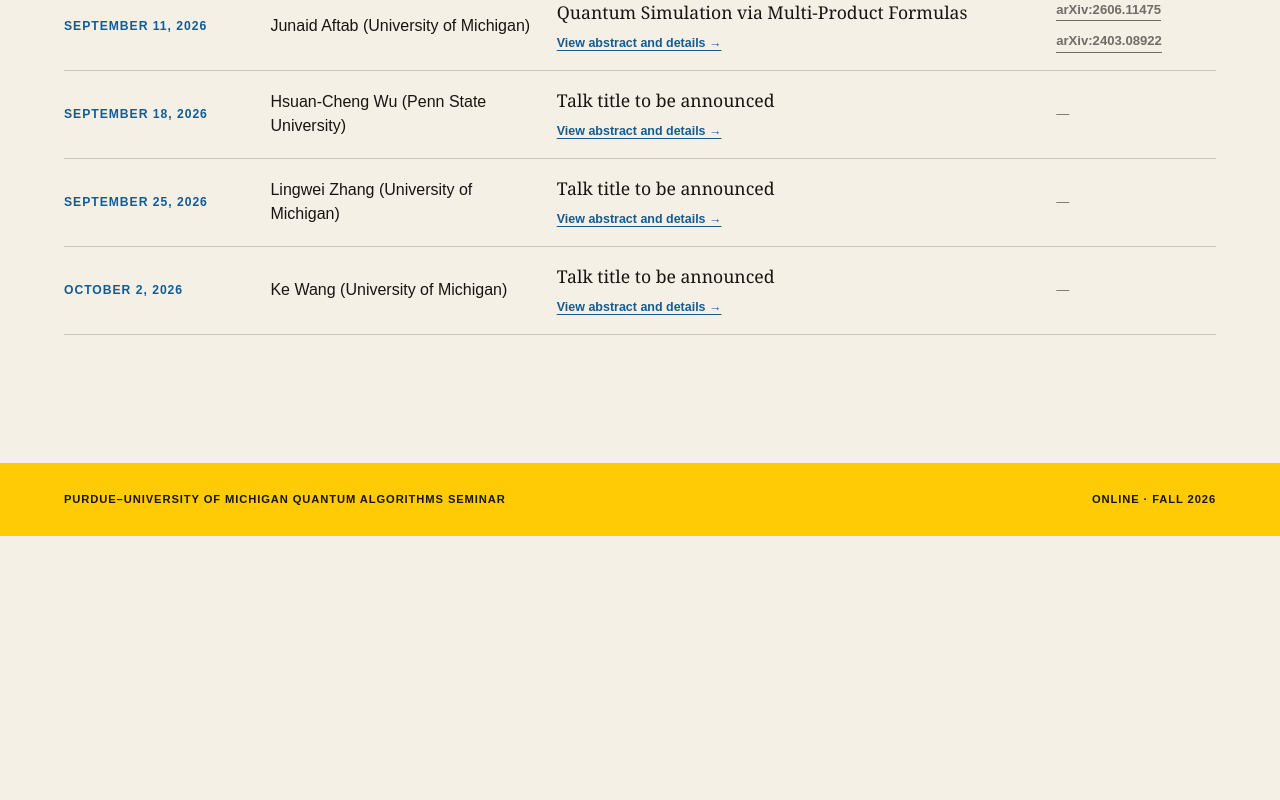
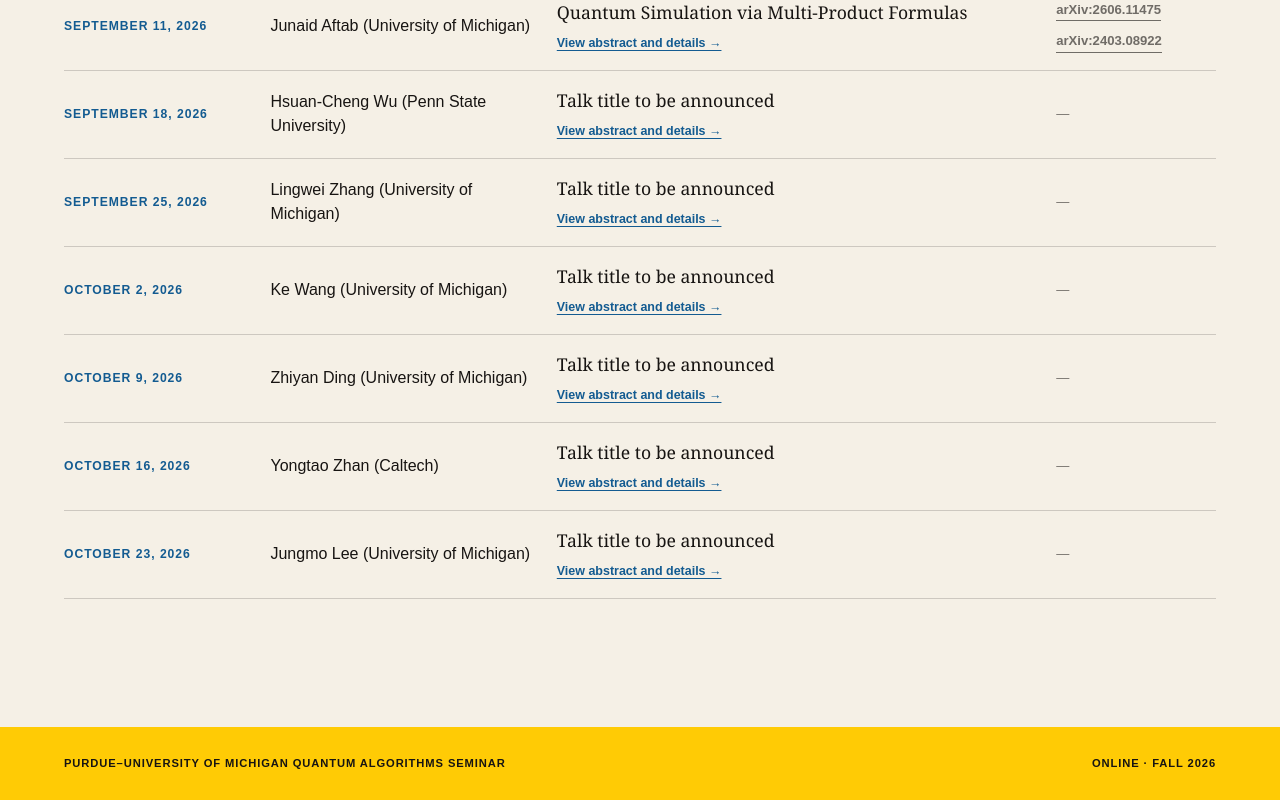
Before and after one commit to zrz1996/purdue-umich-quantum-algorithms-seminar, a Next.js app: page / in a window 1280 px wide. Shown: the part 1217-2017 px from the top of the page. Before the commit the page ends 1753 px from the top, so only its background shows below. Built offline with nearby package versions, Linux system fonts and the light colour scheme.

Commit message:
Update talks.ts

```diff
--- a/app/data/talks.ts
+++ b/app/data/talks.ts
@@ -30,7 +30,7 @@
     speaker: 'Hsuan-Cheng Wu (Penn State University)',
     title: 'TBD',
     abstract: 'TBD',
-    time: 'Time to be announced',
+    time: '4:10PM–5:10PM EST',
     materials: [],
   },
   {
@@ -39,7 +39,7 @@
     speaker: 'Lingwei Zhang (University of Michigan)',
     title: 'TBD',
     abstract: 'TBD',
-    time: 'Time to be announced',
+    time: '4:10PM–5:10PM EST',
     materials: [],
   },
   {
@@ -48,7 +48,34 @@
     speaker: 'Ke Wang (University of Michigan)',
     title: 'TBD',
     abstract: 'TBD',
-    time: 'Time to be announced',
+    time: '4:10PM–5:10PM EST',
+    materials: [],
+  },
+  {
+    slug: '2026-10-02-ke-wang',
+    date: 'October 9, 2026',
+    speaker: 'Zhiyan Ding (University of Michigan)',
+    title: 'TBD',
+    abstract: 'TBD',
+    time: '4:10PM–5:10PM EST',
+    materials: [],
+  },
+  {
+    slug: '2026-10-02-ke-wang',
+    date: 'October 16, 2026',
+    speaker: 'Yongtao Zhan (Caltech)',
+    title: 'TBD',
+    abstract: 'TBD',
+    time: '4:10PM–5:10PM EST',
+    materials: [],
+  },
+  {
+    slug: '2026-10-02-ke-wang',
+    date: 'October 23, 2026',
+    speaker: 'Jungmo Lee (University of Michigan)',
+    title: 'TBD',
+    abstract: 'TBD',
+    time: '4:10PM–5:10PM EST',
     materials: [],
   },
 ];
```
